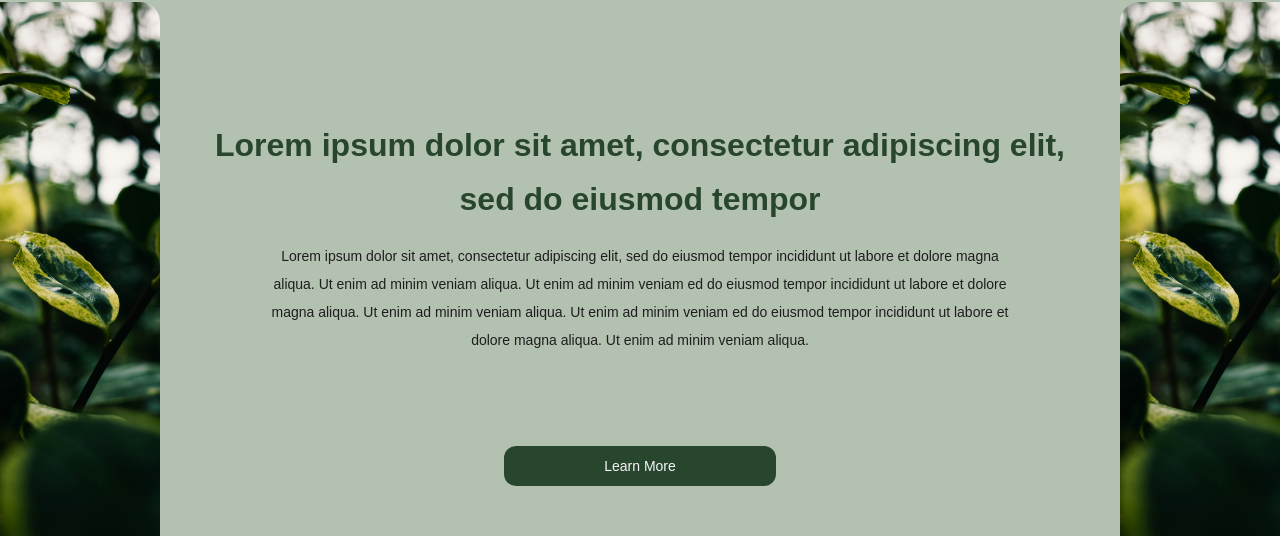
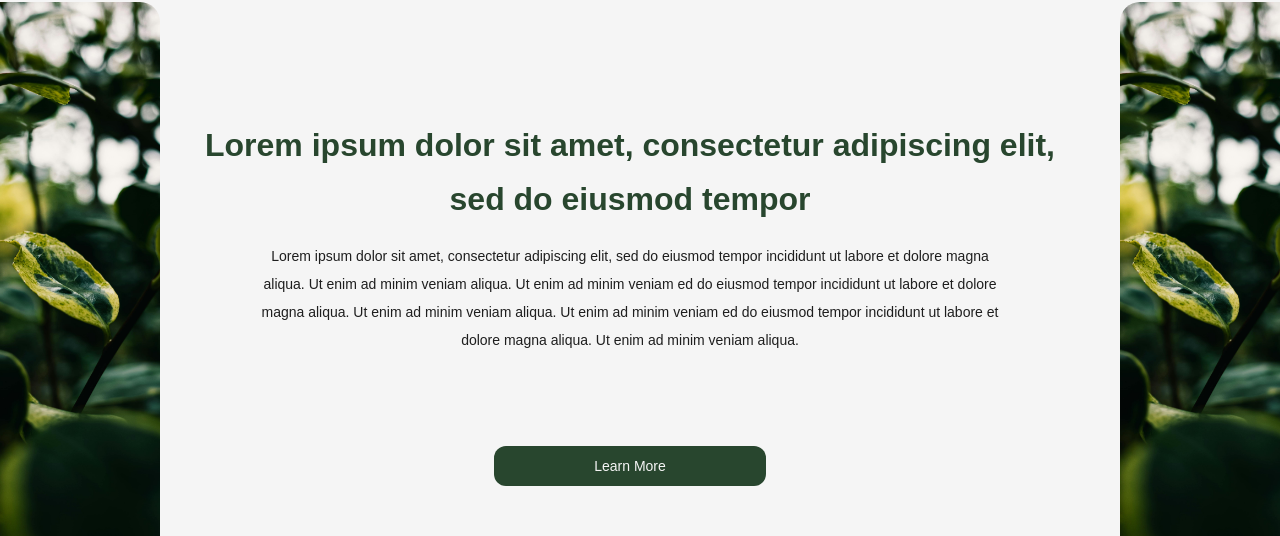
Before and after one commit to devinammar/flant, a React (Vite) app: page / in a window 1280 px wide. Shown: the part 901-1437 px from the top of the page. Built offline with nearby package versions, Linux system fonts and the light colour scheme.

Commit message:
Fixed textarea2 component (Done)

```diff
--- a/src/components/home/area2.css
+++ b/src/components/home/area2.css
@@ -1,5 +1,5 @@
 #containerarea2 {
-    background-color: var(--secondary-color);
+    /* background-color: var(--secondary-color); */
     margin-top: 20px;
     display: grid;
     justify-items: center;
--- a/src/components/home/area3.css
+++ b/src/components/home/area3.css
@@ -1,4 +1,5 @@
 #containerarea3{
+    /* background-color: var(--secondary-color); */
     height: 100vh;
     justify-items: center;
     align-content: center;
--- a/src/components/textarea2.css
+++ b/src/components/textarea2.css
@@ -1,18 +1,20 @@
 #textarea2wrapper{
-    display: inline-flex;
+    display: flex;
+    justify-content: space-between;
     flex-direction: row;
     align-items: center;
-    gap: 20px;
+    width:100%;
 }
 
 #textarea2container{
-    display: inline-flex;
+    display: flex;
     flex-direction: column;
     align-items: center;
     max-width: 860px;
     min-width: 20px;
     margin-right: 40px;
     margin-left: 40px;
+    flex: 1;
 }
 
 .h1{
@@ -47,7 +49,7 @@
 }
 
 #image1textarea2{
-    position: absolute;
+    /* position: absolute; */
     background-image: url('/public/pexels-sonny-17133329.jpg');
    background-size: cover;
    background-position: center;
@@ -58,7 +60,7 @@
 }
 
 #image2textarea2{
-    position: absolute;
+    /* position: absolute; */
     background-image: url('/public/pexels-sonny-17133329.jpg');
    background-size: cover;
    background-position: center;
@@ -69,6 +71,11 @@
     margin-left: 20px;
 }
 
+@media screen and (max-width:1024px){
+    #image1textarea2, #image2textarea2{
+        width:100px
+    }
+}
 
 @media screen and (max-width:768px){
     .h1{
```
